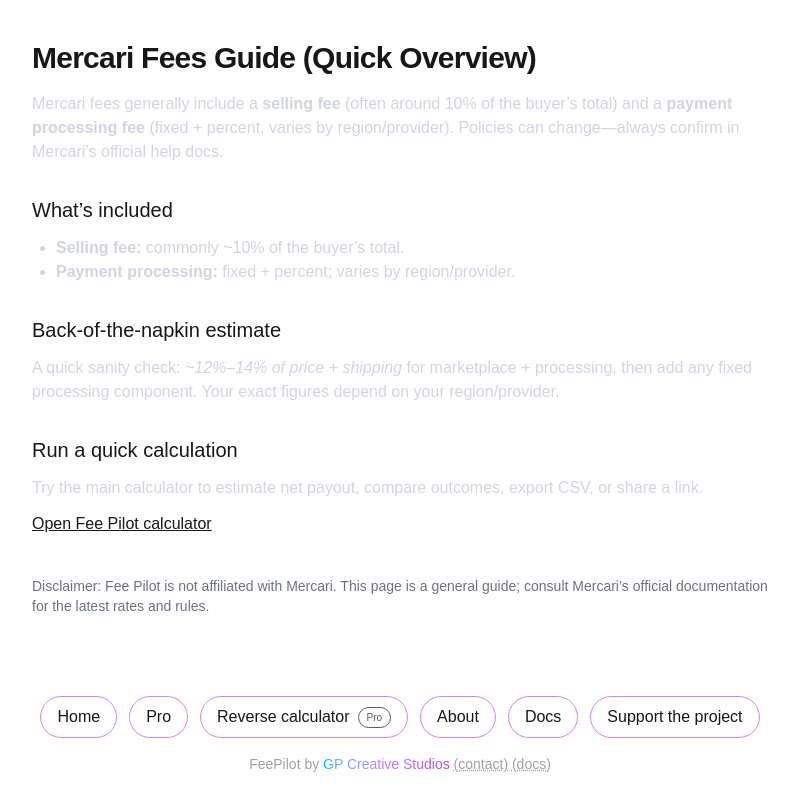
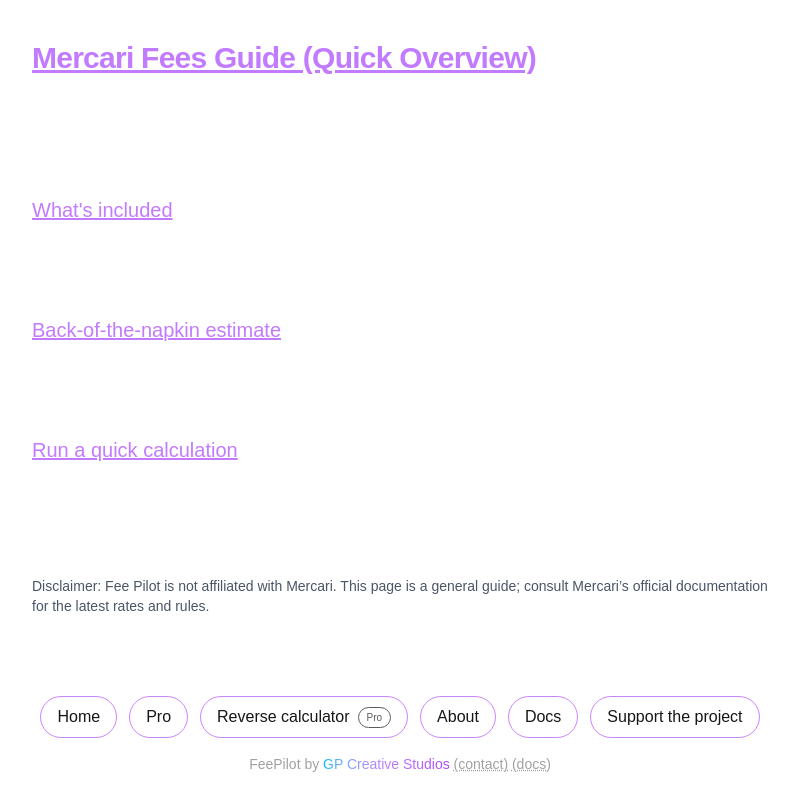
Before and after one commit to gpcreativestudios2018/FeePilot, a Next.js app: page /docs/mercari-fees in a window 1280 px wide. Shown: the top 810 px of the page, without its empty margins (240-1038 px from the left). Built offline with nearby package versions, Linux system fonts and the light colour scheme; no server answers.

Commit message:
ui(docs): align Mercari fees guide styling with docs/about (#173)
Co-authored-by: Gordon <gpcreativestudios2018@users.noreply.github.com>

```diff
--- a/src/app/docs/mercari-fees/page.tsx
+++ b/src/app/docs/mercari-fees/page.tsx
@@ -66,41 +66,56 @@ export default function MercariFeesDoc() {
         dangerouslySetInnerHTML={{ __html: JSON.stringify(faqJsonLd) }}
       />
 
-      <h1 className="text-3xl font-semibold tracking-tight">Mercari Fees Guide (Quick Overview)</h1>
+      {/* Page title (match Docs/About style) */}
+      <h1 className="text-3xl font-semibold tracking-tight text-purple-400 underline">
+        Mercari Fees Guide (Quick Overview)
+      </h1>
 
-      <p className="mt-4 text-base text-gray-300" suppressHydrationWarning>
-        Mercari fees generally include a <strong>selling fee</strong> (often around 10% of the buyer’s total)
-        and a <strong>payment processing fee</strong> (fixed + percent, varies by region/provider).
-        Policies can change—always confirm in Mercari’s official help docs.
+      <p className="mt-4 text-base text-white" suppressHydrationWarning>
+        Mercari fees generally include a <strong>selling fee</strong> (often around 10% of the
+        buyer’s total) and a <strong>payment processing fee</strong> (fixed + percent, varies by
+        region/provider). Policies can change—always confirm in Mercari’s official help docs.
       </p>
 
-      <section className="mt-8 space-y-3">
-        <h2 className="text-xl font-medium">What’s included</h2>
-        <ul className="list-disc pl-6 text-gray-300">
-          <li><strong>Selling fee:</strong> commonly ~10% of the buyer’s total.</li>
-          <li><strong>Payment processing:</strong> fixed + percent; varies by region/provider.</li>
+      <section className="mt-8 space-y-3 text-white">
+        <h2 className="text-xl font-medium text-purple-400 underline">What&apos;s included</h2>
+        <ul className="list-disc pl-6">
+          <li>
+            <strong>Selling fee:</strong> commonly ~10% of the buyer’s total.
+          </li>
+          <li>
+            <strong>Payment processing:</strong> fixed + percent; varies by region/provider.
+          </li>
         </ul>
       </section>
 
-      <section className="mt-8 space-y-3">
-        <h2 className="text-xl font-medium">Back-of-the-napkin estimate</h2>
-        <p className="text-gray-300">
+      <section className="mt-8 space-y-3 text-white">
+        <h2 className="text-xl font-medium text-purple-400 underline">
+          Back-of-the-napkin estimate
+        </h2>
+        <p>
           A quick sanity check: <em>~12%–14% of price + shipping</em> for marketplace + processing,
-          then add any fixed processing component. Your exact figures depend on your region/provider.
+          then add any fixed processing component. Your exact figures depend on your
+          region/provider.
         </p>
       </section>
 
-      <section className="mt-8 space-y-3">
-        <h2 className="text-xl font-medium">Run a quick calculation</h2>
-        <p className="text-gray-300">
-          Try the main calculator to estimate net payout, compare outcomes, export CSV, or share a link.
+      <section className="mt-8 space-y-3 text-white">
+        <h2 className="text-xl font-medium text-purple-400 underline">
+          Run a quick calculation
+        </h2>
+        <p>
+          Try the main calculator to estimate net payout, compare outcomes, export CSV, or share a
+          link.
         </p>
         <p className="mt-2">
-          <Link href={'/' as Route} className="underline">Open Fee Pilot calculator</Link>
+          <Link href={'/' as Route} className="underline">
+            Open Fee Pilot calculator
+          </Link>
         </p>
       </section>
 
-      <section className="mt-10 text-sm text-gray-500">
+      <section className="mt-10 text-sm text-gray-600">
         <p>
           Disclaimer: Fee Pilot is not affiliated with Mercari. This page is a general guide; consult
           Mercari’s official documentation for the latest rates and rules.
```
